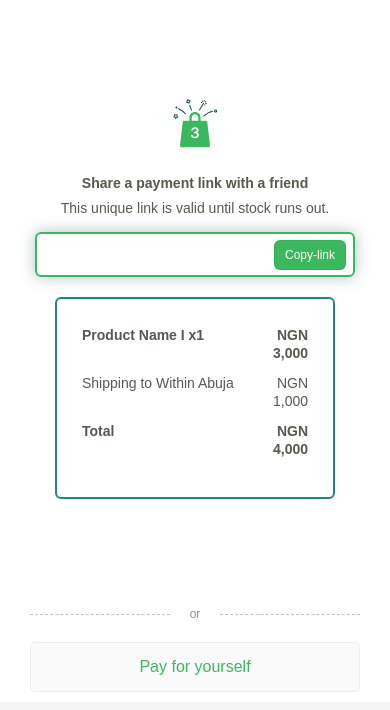
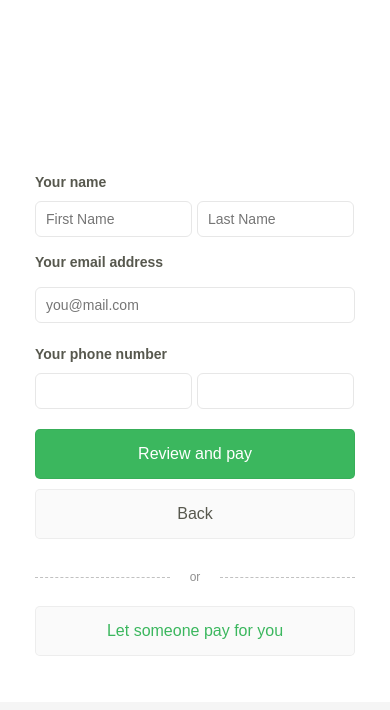
Before and after one commit to ussyalfaks/Store, a plain HTML site: page index.html in a window 390 px wide. Both pictures are taken after a click on the icon 349 px from the left and 796 px from the top of the page. Shown: the part 142-852 px from the top of the page. Drawn offline with nearby package versions, Linux system fonts and the light colour scheme.

Commit message:
resposive

```diff
--- a/index.html
+++ b/index.html
@@ -201,7 +201,7 @@
 
 
 
-                <!-- <div class="inner-content">
+                <div class="inner-content">
                     <form>
                         <div class="clientname">
                             <label class="clientnamelabel">Your name</label>
@@ -247,14 +247,14 @@
                         <button class="button" type="button" style="color: rgb(59, 183, 94);">Let someone pay for you</button>
                                          </div>
                       </div>
-                    </div> -->
+                    </div>
 
 
  <!--// //////////////////////////////////INNER CONTENT 3/////////////////////////////////////////// -->
  <!--// //////////////////////////////////INNER CONTENT 3/////////////////////////////////////////// -->
 
 
-                    <div class="inner-content-three">
+                    <!-- <div class="inner-content-three">
                         <svg class="share-img" width="45" height="49" viewBox="0 0 45 49" fill="none" xmlns="http://www.w3.org/2000/svg">
                             <path fill-rule="evenodd" clip-rule="evenodd" d="M21.9942 13C20.5146 13.0006 19.0958 13.5843 18.0498 14.6228C17.0039 15.6613 16.4163 17.0694 16.4163 18.5377V21.8706V21.8716H11.3666C10.9499 21.8712 10.5477 22.0231 10.2367 22.2982C9.92561 22.5733 9.72746 22.9524 9.68002 23.3631L7.01102 46.4115C6.9838 46.6473 7.00713 46.8862 7.07947 47.1125C7.15181 47.3388 7.27153 47.5473 7.43078 47.7245C7.59003 47.9016 7.78521 48.0433 8.00353 48.1404C8.22185 48.2374 8.45837 48.2876 8.69759 48.2875H35.2964C35.5361 48.2884 35.7733 48.2389 35.9924 48.1422C36.2114 48.0455 36.4073 47.9039 36.5672 47.7267C36.7271 47.5495 36.8474 47.3406 36.9201 47.1139C36.9928 46.8872 37.0163 46.6478 36.989 46.4115L34.3152 23.3631C34.2675 22.9525 34.0693 22.5735 33.7583 22.2985C33.4473 22.0234 33.0452 21.8715 32.6286 21.8716H27.5781V18.5377C27.5779 17.8102 27.4334 17.0899 27.1526 16.4179C26.8719 15.7459 26.4606 15.1353 25.942 14.621C25.4235 14.1068 24.808 13.699 24.1306 13.4208C23.4532 13.1427 22.7272 12.9997 21.9942 13ZM25.2701 21.8706H18.7242V18.5377C18.7406 17.6871 19.0927 16.8767 19.7047 16.2809C20.3167 15.6851 21.1398 15.3513 21.9972 15.3513C22.8545 15.3513 23.6777 15.6851 24.2897 16.2809C24.9017 16.8767 25.2537 17.6871 25.2701 18.5377V21.8706Z" fill="#3bb75e"></path>
                             <path d="M21.8871 39.15C24.3471 39.15 25.9071 37.92 25.9071 35.94C25.9071 34.515 25.0821 33.63 23.8371 33.345C24.8721 32.955 25.5771 32.22 25.5771 31.005C25.5771 29.415 24.2721 28.125 22.0371 28.125C19.7421 28.125 18.3471 29.55 18.2421 31.41H20.0121C20.1321 30.33 20.8671 29.64 22.0071 29.64C23.1171 29.64 23.6721 30.285 23.6721 31.155C23.6721 32.16 23.1171 32.73 21.8871 32.73H21.1221V34.155H21.9471C23.2521 34.155 23.8821 34.74 23.8821 35.91C23.8821 36.975 23.2371 37.65 21.8421 37.65C20.4021 37.65 19.7721 36.81 19.6671 35.685H17.8521C17.9421 37.74 19.3371 39.15 21.8871 39.15Z" fill="white"></path>
@@ -323,7 +323,7 @@
                     </div>
                    <button class="button button_btn" type="button" style="color: rgb(59, 183, 94);">Pay for yourself</button>
 
-                      </div>
+                      </div>  -->
                         <!-- <div id="sidebar-footer">
                     <div class="bag-summary" id="bag-summary">
                         <div class="bag_header-footer">
--- a/main.js
+++ b/main.js
@@ -47,31 +47,41 @@ hideme.onclick = function() {
 function toggleSidenav() {
   document.body.classList.toggle('sidenav-active');
   document.body.classList.toggle('noscroll');
-  document.getElementById("mySidenav").style.width = "0";
+  document.getElementById("mySidenav").style.width = "0%";
 }
 
 
 function toggleSidenavs() {
+// var mediaQuery = window.matchMedia('(max-width: 650px)');
+// if (mediaQuery.matches) {
+//   // Then trigger an alert
+//   document.getElementById("mySidenav").style.width = "100%";
+//   document.body.classList.toggle('sidenav-active');
+// }
+// else if (mediaQuery.matches){
+//   document.getElementById("mySidenav").style.width = "500px";
+//   document.body.classList.toggle('sidenav-active');
+
+// }
+document.body.classList.toggle('sidenav-active');
+    document.getElementById("mySidenav").style.display = "block";
+function myFunction(x) {
+  if (x.matches) {
+    document.getElementById("mySidenav").style.width = "100%";
+    document.body.classList.toggle('sidenav-active');
+    document.getElementById("mySidenav").style.display = "block";
+
+  } else {
+
     document.getElementById("mySidenav").style.width = "500px";
-    document.getElementById("mySidenav").style.backgroundColor= "white";
-    document.body.classList.toggle('sidenav-active')
 
 
-
-    const mediaQuery = window.matchMedia('(max-width: 650px)');
-if (mediaQuery.matches) {
-  // Then trigger an alert
-  document.getElementById("mySidenav").style.width = "100%";
-}else{
-  document.getElementById("mySidenav").style.width = "500px";
-
+  }
 }
 
-// const query = window.matchMedia('(mix-width: 650px) and (max-width: 950px)');
-// if (query.matches) {
-//   // Then trigger an alert
-//   document.getElementById("mySidenav").style.width = "40%";
-// }
+var x = window.matchMedia("(max-width: 650px)");
+myFunction(x);
+// x.addListener(myFunction)
 }
 
 
--- a/style.css
+++ b/style.css
@@ -274,7 +274,8 @@ body {
 /*//////////////////////////////////////////////////////////// SIDE- BAR//////////////////////////////////// */
 #mySidenav {
     height: 100%;
-    width: 0;
+    /* width: 500px; */
+    display: none;
     position: fixed;
     z-index: 1;
     top: 0;
@@ -1111,9 +1112,12 @@ border-radius: 6px;
     .order-summary {
         border: 2px solid #25867e;
         border-radius: 6px;
-        padding: 27px 25px;
+        padding: 30px 35px;
         margin: 20px;
     }
+      /* #mySidenav{
+        width: 100%;
+    } */
 }
 @media(max-width:700px){
 /* //////////////////// MODAL ////////////////////// */
@@ -1176,6 +1180,7 @@ border-radius: 6px;
     .show{
         display: block;
     }
+
 }
 @media(min-width:600px) and (max-width:800px){
         .container-product{
@@ -1208,8 +1213,6 @@ border-radius: 6px;
             font-size: 15px;
             line-height: 18px
         }
-        .mySidenav{
-            width: 50%;
-        }
+
 
 }
```
